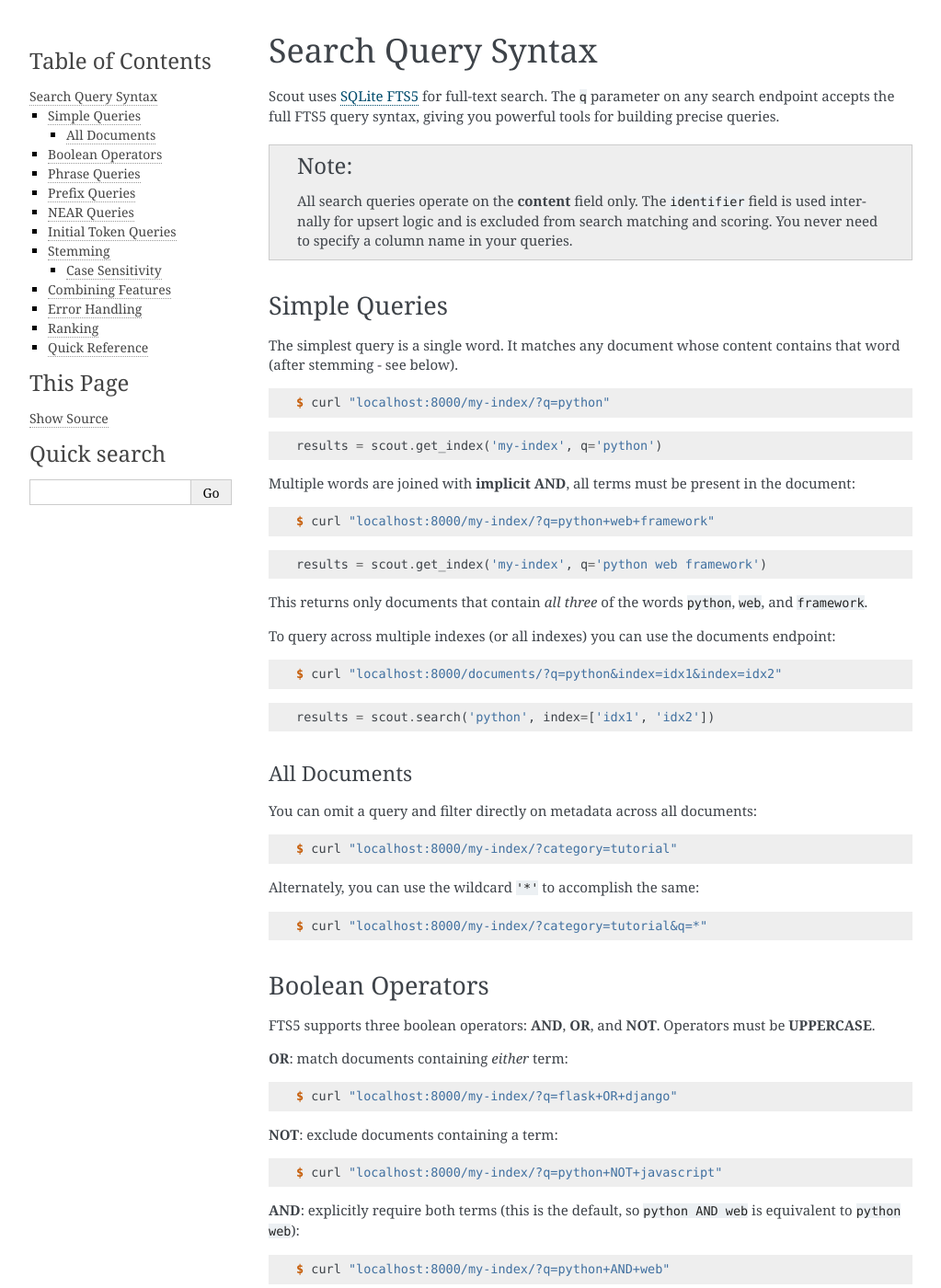
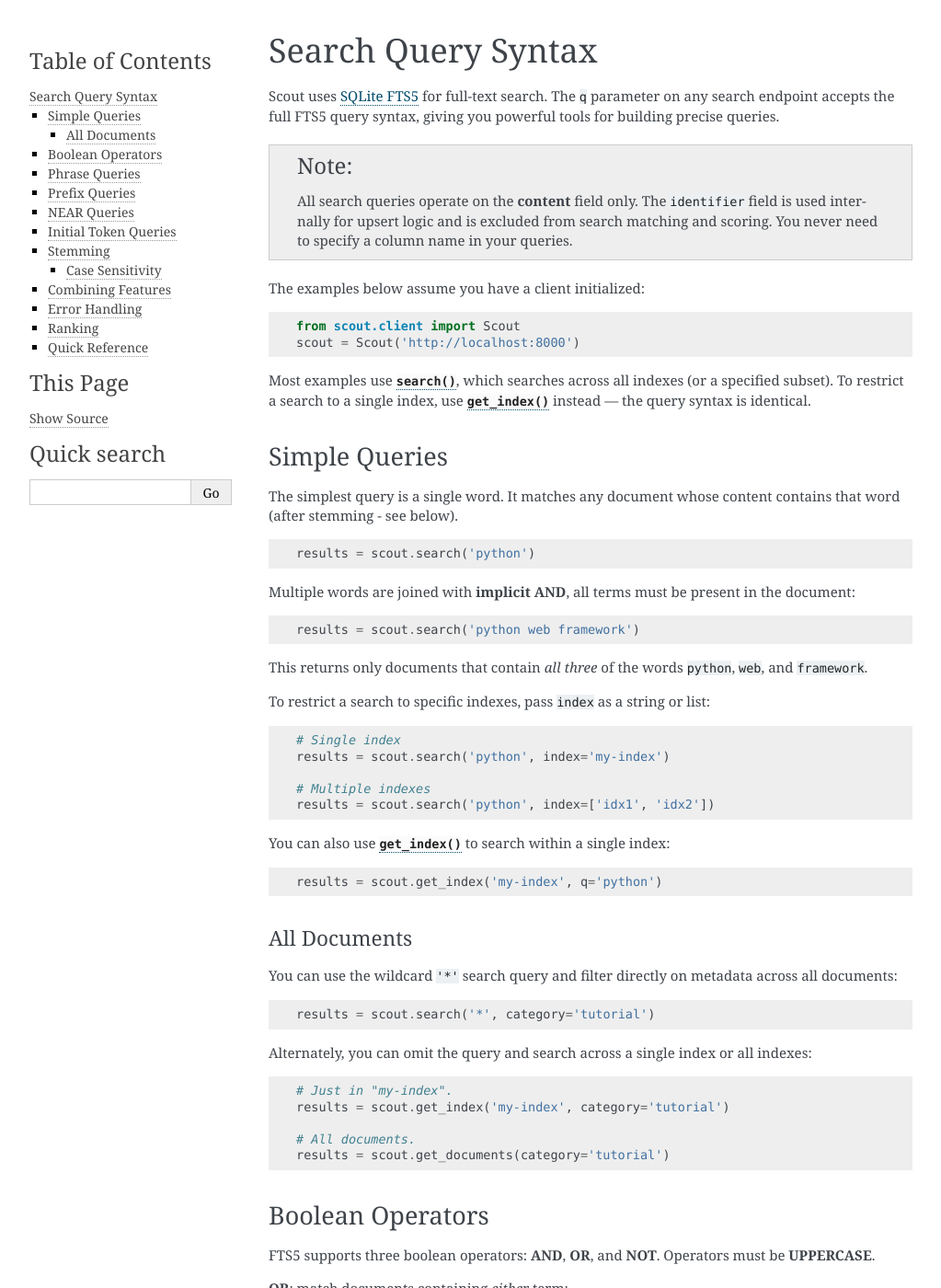
Before and after one commit to coleifer/scout, a Sphinx documentation site: the page built from docs/search-queries.rst, in a window 1280 px wide and 1400 px high. Shown: the whole window at 92% size, without its empty margins (118-1141 px from the left). Built offline with Sphinx 7.4.7, drawn with Linux system fonts in a browser that asks for light colours; some of the changed text lies outside the part shown.

Commit message:
Fixup queries to use client instead of curl.

```diff
--- a/docs/search-queries.rst
+++ b/docs/search-queries.rst
@@ -14,60 +14,73 @@ syntax, giving you powerful tools for building precise queries.
     from search matching and scoring. You never need to specify a column name
     in your queries.
 
+The examples below assume you have a client initialized:
+
+.. code-block:: python
+
+    from scout.client import Scout
+    scout = Scout('http://localhost:8000')
+
+Most examples use :py:meth:`~Scout.search`, which searches across all indexes
+(or a specified subset). To restrict a search to a single index, use
+:py:meth:`~Scout.get_index` instead — the query syntax is identical.
+
 Simple Queries
 --------------
 
 The simplest query is a single word. It matches any document whose content
 contains that word (after stemming - see below).
 
-.. code-block:: console
+.. code-block:: python
 
-    $ curl "localhost:8000/my-index/?q=python"
+    results = scout.search('python')
+
+Multiple words are joined with **implicit AND**, all terms must be present in
+the document:
+
+.. code-block:: python
+
+    results = scout.search('python web framework')
+
+This returns only documents that contain *all three* of the words ``python``,
+``web``, and ``framework``.
+
+To restrict a search to specific indexes, pass ``index`` as a string or list:
+
+.. code-block:: python
+
+    # Single index
+    results = scout.search('python', index='my-index')
+
+    # Multiple indexes
+    results = scout.search('python', index=['idx1', 'idx2'])
+
+You can also use :py:meth:`~Scout.get_index` to search within a single index:
 
 .. code-block:: python
 
     results = scout.get_index('my-index', q='python')
 
-Multiple words are joined with **implicit AND**, all terms must be present in
-the document:
+All Documents
+^^^^^^^^^^^^^
 
-.. code-block:: console
-
-    $ curl "localhost:8000/my-index/?q=python+web+framework"
+You can use the wildcard ``'*'`` search query and filter directly on metadata
+across all documents:
 
 .. code-block:: python
 
-    results = scout.get_index('my-index', q='python web framework')
+    results = scout.search('*', category='tutorial')
 
-This returns only documents that contain *all three* of the words ``python``,
-``web``, and ``framework``.
-
-To query across multiple indexes (or all indexes) you can use the documents
-endpoint:
-
-.. code-block:: console
-
-    $ curl "localhost:8000/documents/?q=python&index=idx1&index=idx2"
+Alternately, you can omit the query and search across a single index or all
+indexes:
 
 .. code-block:: python
 
-    results = scout.search('python', index=['idx1', 'idx2'])
+    # Just in "my-index".
+    results = scout.get_index('my-index', category='tutorial')
 
-
-All Documents
-^^^^^^^^^^^^^
-
-You can omit a query and filter directly on metadata across all documents:
-
-.. code-block:: console
-
-    $ curl "localhost:8000/my-index/?category=tutorial"
-
-Alternately, you can use the wildcard ``'*'`` to accomplish the same:
-
-.. code-block:: console
-
-    $ curl "localhost:8000/my-index/?category=tutorial&q=*"
+    # All documents.
+    results = scout.get_documents(category='tutorial')
 
 Boolean Operators
 -----------------
@@ -77,68 +90,64 @@ must be **UPPERCASE**.
 
 **OR**: match documents containing *either* term:
 
-.. code-block:: console
+.. code-block:: python
 
-    $ curl "localhost:8000/my-index/?q=flask+OR+django"
+    results = scout.search('flask OR django')
 
 **NOT**: exclude documents containing a term:
 
-.. code-block:: console
+.. code-block:: python
 
-    $ curl "localhost:8000/my-index/?q=python+NOT+javascript"
+    results = scout.search('python NOT javascript')
 
 **AND**: explicitly require both terms (this is the default, so ``python AND
 web`` is equivalent to ``python web``):
 
-.. code-block:: console
+.. code-block:: python
 
-    $ curl "localhost:8000/my-index/?q=python+AND+web"
+    results = scout.search('python AND web')
 
 Use **parentheses** to group sub-expressions:
 
-.. code-block:: console
+.. code-block:: python
 
-    $ curl "localhost:8000/my-index/?q=(flask+OR+django)+AND+python"
+    results = scout.search('(flask OR django) AND python')
 
 This matches documents that contain ``python`` and at least one of ``flask``
 or ``django``.
 
 A more complex example:
 
-.. code-block:: console
+.. code-block:: python
 
-    $ curl "localhost:8000/my-index/?q=(flask+OR+django)+NOT+javascript"
+    results = scout.search('(flask OR django) NOT javascript')
 
 Phrase Queries
 --------------
 
 Wrap terms in **double quotes** to require an exact sequence of tokens:
 
-.. code-block:: console
-
-    $ curl 'localhost:8000/my-index/?q="web+framework"'
-
 .. code-block:: python
 
-    results = scout.get_index('my-index', q='"web framework"')
+    results = scout.search('"web framework"')
 
 The query ``"web framework"`` matches ``a web framework for python`` but not
 ``the framework is web-based`` (because the tokens are not adjacent).
 
 Phrases can be combined with boolean operators:
 
-.. code-block:: console
+.. code-block:: python
 
-    $ curl 'localhost:8000/my-index/?q="web+framework"+OR+"REST+API"'
+    results = scout.search('"web framework" OR "REST API"')
 
 Prefix Queries
 --------------
 
 Append ``*`` to a token to match any word that starts with that prefix:
 
-.. code-block:: console
+.. code-block:: python
 
-    $ curl "localhost:8000/my-index/?q=frame*"
+    results = scout.search('frame*')
 
 This matches ``framework``, ``frameworks``, ``framed``, etc.
 
@@ -150,9 +159,9 @@ This matches ``framework``, ``frameworks``, ``framed``, etc.
 
 Prefix queries combine naturally with other features:
 
-.. code-block:: console
+.. code-block:: python
 
-    $ curl "localhost:8000/my-index/?q=pyth*+NOT+javascript"
+    results = scout.search('pyth* NOT javascript')
 
 NEAR Queries
 ------------
@@ -160,21 +169,16 @@ NEAR Queries
 The ``NEAR`` operator matches documents where two or more terms appear within a
 specified distance (in tokens) of each other:
 
-.. code-block:: console
+.. code-block:: python
 
-    $ curl "localhost:8000/my-index/?q=NEAR(python+web,+3)"
+    results = scout.search('NEAR(python web, 3)')
+
+This matches documents where ``python`` and ``web`` are within 3 tokens of each
+other. The default distance (when omitted) is 10:
 
 .. code-block:: python
 
-    results = scout.get_index('my-index', q='NEAR(python web, 3)')
-
-This matches documents where ``python`` and ``web`` are within 3 tokens of each
-other. The default distance (when omitted) is 10.
-
-.. code-block:: console
-
-    # Default distance of 10
-    $ curl "localhost:8000/my-index/?q=NEAR(python+web)"
+    results = scout.search('NEAR(python web)')
 
 Initial Token Queries
 ---------------------
@@ -182,9 +186,9 @@ Initial Token Queries
 The ``^`` operator matches only if the token appears at the very **beginning**
 of the content field:
 
-.. code-block:: console
+.. code-block:: python
 
-    $ curl "localhost:8000/my-index/?q=^python"
+    results = scout.search('^python')
 
 This matches ``python web framework`` but not ``learning python basics``.
 
@@ -213,34 +217,38 @@ Combining Features
 
 All of the above features can be combined freely:
 
-.. code-block:: console
+.. code-block:: python
 
     # Phrase + boolean + prefix
-    $ curl 'localhost:8000/my-index/?q="web+framework"+OR+pyth*'
+    results = scout.search('"web framework" OR pyth*')
 
     # NEAR + NOT
-    $ curl "localhost:8000/my-index/?q=NEAR(python+web,+5)+NOT+django"
+    results = scout.search('NEAR(python web, 5) NOT django')
 
     # Initial token + boolean grouping
-    $ curl "localhost:8000/my-index/?q=^python+AND+(flask+OR+django)"
+    results = scout.search('^python AND (flask OR django)')
 
     # Complex grouped expression
-    $ curl 'localhost:8000/my-index/?q=(flask+OR+django)+AND+"REST+API"+NOT+legacy'
+    results = scout.search('(flask OR django) AND "REST API" NOT legacy')
 
 Combined with metadata filters:
 
-.. code-block:: console
-
-    # Full-text search + metadata filters
-    $ curl "localhost:8000/my-index/?q=python+OR+javascript&category=tutorial&level=beginner"
-
 .. code-block:: python
 
+    # Using search() across all indexes
+    results = scout.search(
+        'python OR javascript',
+        category='tutorial',
+        level='beginner')
+
+    # Using get_index() to also restrict to a single index
     results = scout.get_index(
         'my-index',
         q='python OR javascript',
         category='tutorial',
         level='beginner')
+
+For the full set of metadata filter operations, see :ref:`metadata_filters`.
 
 Error Handling
 --------------
@@ -248,9 +256,8 @@ Error Handling
 If you send a malformed query (unbalanced quotes, dangling operators, etc),
 Scout will return a **400 Bad Request** with a JSON error message:
 
-.. code-block:: console
+.. code-block:: javascript
 
-    $ curl 'localhost:8000/my-index/?q="unbalanced'
     {"error": "Invalid search query: unterminated string"}
 
 Common mistakes:
@@ -284,22 +291,26 @@ matches first. A score of ``-2.98`` is a better match than ``-0.02``.
 
 You can control ranking with the ``ranking`` parameter:
 
-* ``ranking=bm25`` - (default) use BM25 ranking.
-* ``ranking=none`` - no ranking; results are returned in rowid (insertion)
-  order and the ``score`` field is omitted.
+.. code-block:: python
+
+    # Default BM25 ranking (best match first)
+    results = scout.search('python', ranking='bm25')
+
+    # No ranking — results returned in insertion order, score omitted
+    results = scout.search('python', ranking='none')
 
 You can also control sort order with the ``ordering`` parameter:
 
-.. code-block:: console
+.. code-block:: python
 
     # Sort by score (best match first — this is the default with BM25)
-    $ curl "localhost:8000/my-index/?q=python&ordering=score"
+    results = scout.search('python', ordering='score')
 
     # Sort by ID descending (newest first)
-    $ curl "localhost:8000/my-index/?q=python&ordering=-id"
+    results = scout.search('python', ordering='-id')
 
     # Sort by content alphabetically
-    $ curl "localhost:8000/my-index/?q=python&ordering=content"
+    results = scout.search('python', ordering='content')
 
 Valid ordering choices: ``id``, ``identifier``, ``content``, ``score``
 (only when a search query is present). Prefix with ``-`` for descending.
@@ -316,31 +327,31 @@ Quick Reference
      - Example
    * - Single term
      - ``word``
-     - ``q=python``
+     - ``q='python'``
    * - Implicit AND
      - ``word1 word2``
-     - ``q=python web``
+     - ``q='python web'``
    * - OR
      - ``word1 OR word2``
-     - ``q=flask OR django``
+     - ``q='flask OR django'``
    * - NOT
      - ``word1 NOT word2``
-     - ``q=python NOT java``
+     - ``q='python NOT java'``
    * - Phrase
      - ``"word1 word2"``
-     - ``q="web framework"``
+     - ``q='"web framework"'``
    * - Prefix
      - ``prefix*``
-     - ``q=frame*``
+     - ``q='frame*'``
    * - NEAR
      - ``NEAR(w1 w2, N)``
-     - ``q=NEAR(python web, 5)``
+     - ``q='NEAR(python web, 5)'``
    * - Initial token
      - ``^word``
-     - ``q=^python``
+     - ``q='^python'``
    * - Grouping
      - ``(expr)``
-     - ``q=(flask OR django) AND python``
+     - ``q='(flask OR django) AND python'``
    * - All documents
      - ``*``
-     - ``q=*``
+     - ``q='*'``
```
